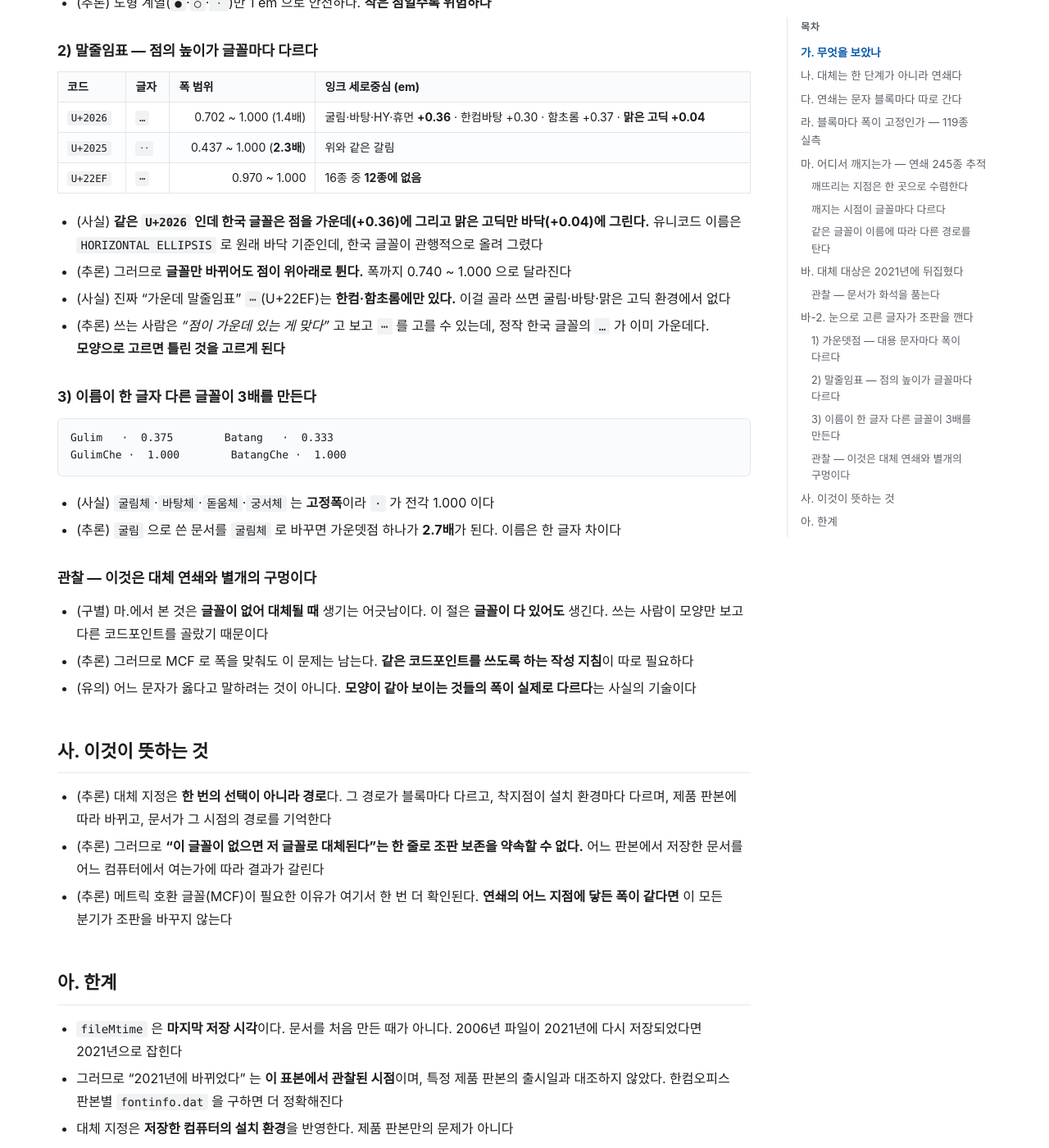
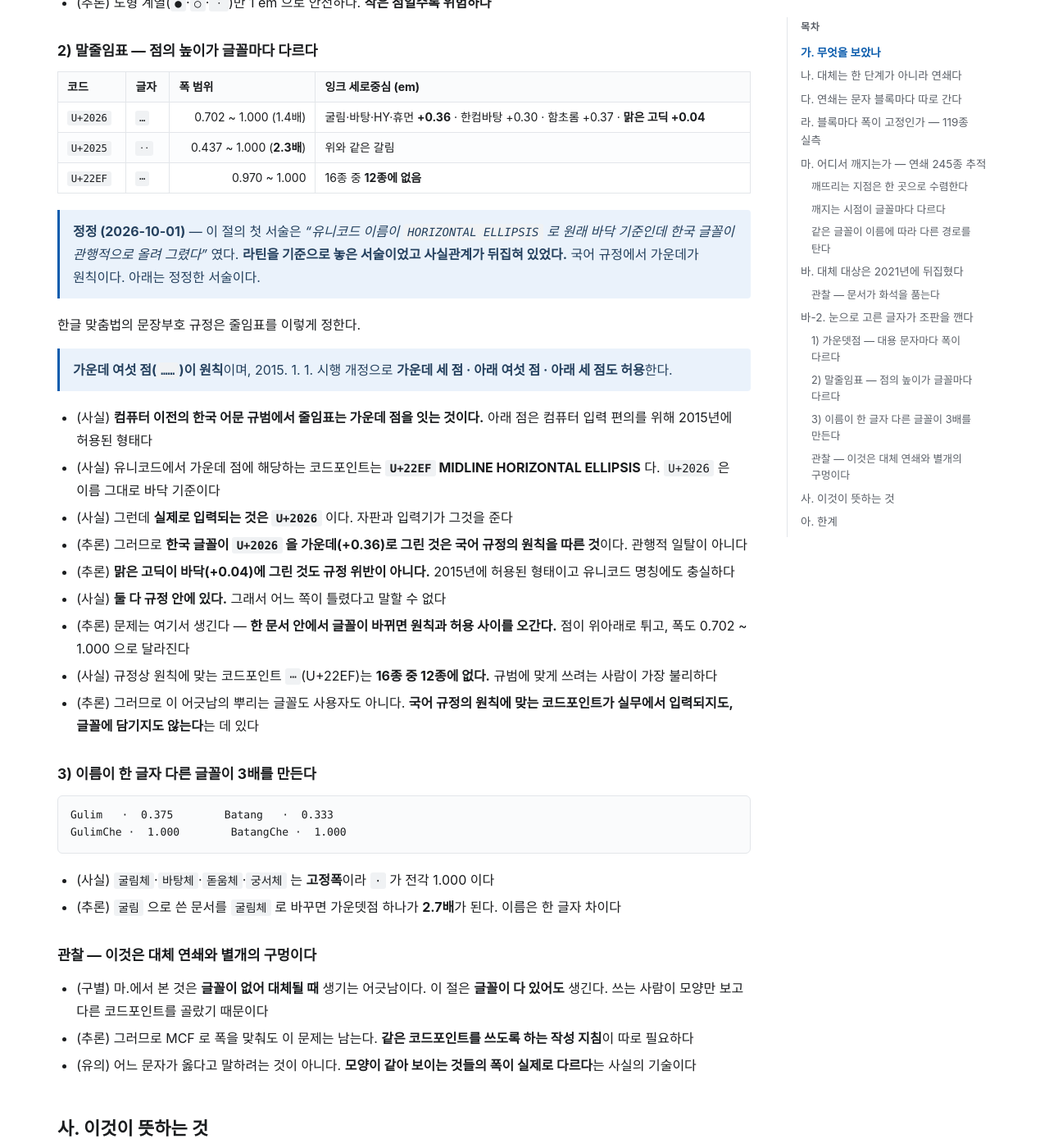
Before and after one commit to msjang/krigf26-font-eula-survey, a Jekyll site: the page built from findings-substchain.md, in a window 1280 px wide and 1400 px high, scrolled down 6325 px. Shown: the whole window at 82% size. Built offline with Jekyll 4.4.1, drawn with Linux system fonts in a browser that asks for light colours; our own code applies the rules of GitHub Pages for plain Markdown files.

Commit message:
correct(substchain): 말줄임표 서술이 라틴을 기준으로 뒤집혀 있었다
"유니코드 이름이 HORIZONTAL ELLIPSIS 로 원래 바닥 기준인데 한국 글꼴이
관행적으로 올려 그렸다" 고 적었다. 사실관계가 뒤집혀 있었다.

한글 맞춤법 문장부호 규정은 가운데 여섯 점이 원칙이고, 아래 점은
2015. 1. 1. 시행 개정으로 컴퓨터 입력 편의를 위해 허용된 형태다.
그러므로 한국 글꼴이 U+2026 을 가운데로 그린 것은 규정 원칙을 따른
것이지 관행적 일탈이 아니다. 맑은 고딕의 바닥 표기도 허용 범위 안이다.

둘 다 규정 안에 있어 어느 쪽도 틀렸다고 할 수 없다는 점, 그런데도 글꼴이
바뀌면 원칙과 허용 사이를 오간다는 점으로 다시 썼다. 그리고 규정 원칙에
맞는 코드포인트 U+22EF 가 16종 중 12종에 없어 규범대로 쓰려는 사람이
가장 불리하다는 것으로 결론을 바꿨다.

앞서 "모양으로 고르면 틀린 것을 고르게 된다" 고 한 서술도 철회한다.
U+22EF 를 고르는 것은 규범상 옳고, 다만 글꼴이 담고 있지 않을 뿐이다.

국립국어원 출처를 sources.md 에 추가했다.

Co-Authored-By: Claude <noreply@anthropic.com>

```diff
--- a/findings-substchain.md
+++ b/findings-substchain.md
@@ -201,10 +201,21 @@ U+25E6 ◦   0.375  0.375   없음  1.000  0.970
 | `U+2025` | `‥` | 0.437 ~ 1.000 (**2.3배**) | 위와 같은 갈림 |
 | `U+22EF` | `⋯` | 0.970 ~ 1.000 | 16종 중 **12종에 없음** |
 
-- (사실) **같은 `U+2026` 인데 한국 글꼴은 점을 가운데(+0.36)에 그리고 맑은 고딕만 바닥(+0.04)에 그린다.** 유니코드 이름은 `HORIZONTAL ELLIPSIS` 로 원래 바닥 기준인데, 한국 글꼴이 관행적으로 올려 그렸다
-- (추론) 그러므로 **글꼴만 바뀌어도 점이 위아래로 튄다.** 폭까지 0.740 ~ 1.000 으로 달라진다
-- (사실) 진짜 "가운데 말줄임표" `⋯`(U+22EF)는 **한컴·함초롬에만 있다.** 이걸 골라 쓰면 굴림·바탕·맑은 고딕 환경에서 없다
-- (추론) 쓰는 사람은 *"점이 가운데 있는 게 맞다"* 고 보고 `⋯` 를 고를 수 있는데, 정작 한국 글꼴의 `…` 가 이미 가운데다. **모양으로 고르면 틀린 것을 고르게 된다**
+> **정정 (2026-10-01)** — 이 절의 첫 서술은 *"유니코드 이름이 `HORIZONTAL ELLIPSIS` 로 원래 바닥 기준인데 한국 글꼴이 관행적으로 올려 그렸다"* 였다. **라틴을 기준으로 놓은 서술이었고 사실관계가 뒤집혀 있었다.** 국어 규정에서 가운데가 원칙이다. 아래는 정정한 서술이다.
+
+한글 맞춤법의 문장부호 규정은 줄임표를 이렇게 정한다.
+
+> **가운데 여섯 점(`……`)이 원칙**이며, 2015. 1. 1. 시행 개정으로 **가운데 세 점 · 아래 여섯 점 · 아래 세 점도 허용**한다.
+
+- (사실) **컴퓨터 이전의 한국 어문 규범에서 줄임표는 가운데 점을 잇는 것이다.** 아래 점은 컴퓨터 입력 편의를 위해 2015년에 허용된 형태다
+- (사실) 유니코드에서 가운데 점에 해당하는 코드포인트는 **`U+22EF` MIDLINE HORIZONTAL ELLIPSIS** 다. `U+2026` 은 이름 그대로 바닥 기준이다
+- (사실) 그런데 **실제로 입력되는 것은 `U+2026`** 이다. 자판과 입력기가 그것을 준다
+- (추론) 그러므로 **한국 글꼴이 `U+2026` 을 가운데(+0.36)로 그린 것은 국어 규정의 원칙을 따른 것**이다. 관행적 일탈이 아니다
+- (추론) **맑은 고딕이 바닥(+0.04)에 그린 것도 규정 위반이 아니다.** 2015년에 허용된 형태이고 유니코드 명칭에도 충실하다
+- (사실) **둘 다 규정 안에 있다.** 그래서 어느 쪽이 틀렸다고 말할 수 없다
+- (추론) 문제는 여기서 생긴다 — **한 문서 안에서 글꼴이 바뀌면 원칙과 허용 사이를 오간다.** 점이 위아래로 튀고, 폭도 0.702 ~ 1.000 으로 달라진다
+- (사실) 규정상 원칙에 맞는 코드포인트 `⋯`(U+22EF)는 **16종 중 12종에 없다.** 규범에 맞게 쓰려는 사람이 가장 불리하다
+- (추론) 그러므로 이 어긋남의 뿌리는 글꼴도 사용자도 아니다. **국어 규정의 원칙에 맞는 코드포인트가 실무에서 입력되지도, 글꼴에 담기지도 않는다**는 데 있다
 
 ### 3) 이름이 한 글자 다른 글꼴이 3배를 만든다
 
```
Also changed, not shown: sources.md (+6 -0 lines).
